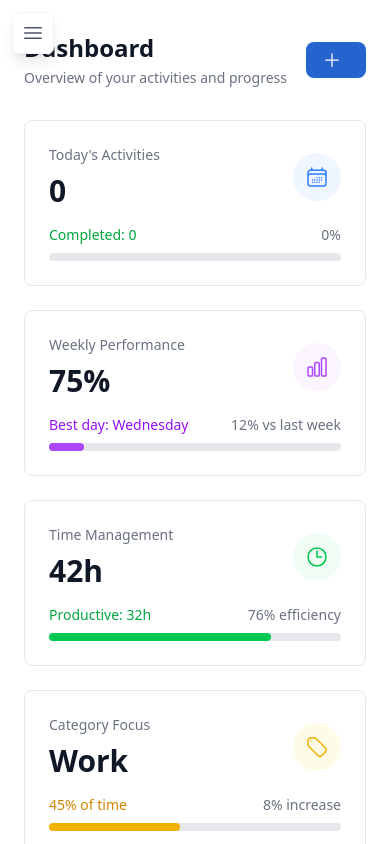
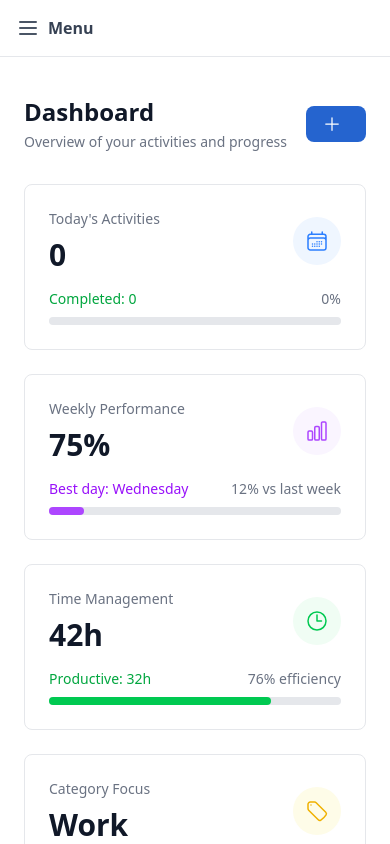
Before and after one commit to kgrg/vue3-tailwind-todo, a Vue app: page / in a window 390 px wide. Shown: the top 844 px of the page. Built offline with nearby package versions, Linux system fonts and the light colour scheme.

Commit message:
fix(ui): mobile menu

```diff
--- a/src/layouts/AppSidebar.vue
+++ b/src/layouts/AppSidebar.vue
@@ -1,29 +1,30 @@
 <template>
   <div>
-    <!-- Mobile Menu Button -->
-    <button
-      @click="isOpen = !isOpen"
-      class="lg:hidden fixed top-3 left-3 z-20 p-2 rounded-md bg-white shadow-lg border border-gray-100"
-      aria-label="Toggle menu"
-    >
-      <Bars3Icon v-if="!isOpen" class="w-6 h-6 text-gray-600" />
-      <XMarkIcon v-else class="w-6 h-6 text-gray-600" />
-    </button>
-
-    <!-- Overlay -->
-    <div
-      v-if="isOpen"
-      class="fixed inset-0 bg-gray-600 bg-opacity-50 transition-opacity lg:hidden z-10"
-      @click="isOpen = false"
-    ></div>
-
     <!-- Sidebar -->
     <aside
       :class="[
-        'fixed inset-y-0 left-0 z-20 w-64 bg-white border-r border-gray-100 transform transition-transform duration-300 ease-in-out lg:translate-x-0 lg:static lg:z-0',
+        'fixed inset-y-0 left-0 z-30 w-64 bg-white border-r border-gray-100 transform transition-transform duration-300 ease-in-out mt-0 lg:mt-0 lg:translate-x-0 lg:static lg:z-0',
         isOpen ? 'translate-x-0' : '-translate-x-full'
       ]"
     >
+      <!-- Mobile Menu Button (only when sidebar is closed) -->
+      <button
+        v-if="!isOpen"
+        @click="$emit('close-sidebar')"
+        class="lg:hidden absolute top-3 left-3 z-40 p-2 rounded-md bg-white shadow-lg border border-gray-100"
+        aria-label="Open menu"
+      >
+        <Bars3Icon class="w-6 h-6 text-gray-600" />
+      </button>
+      <!-- Close Button (only when sidebar is open) -->
+      <button
+        v-if="isOpen"
+        @click="$emit('close-sidebar')"
+        class="lg:hidden absolute top-3 left-3 z-40 p-2 rounded-md bg-white shadow-lg border border-gray-100"
+        aria-label="Close menu"
+      >
+        <XMarkIcon class="w-6 h-6 text-gray-600" />
+      </button>
       <div class="flex flex-col h-full p-4 pt-16 lg:pt-4 space-y-6">
         <!-- Top Navigation -->
         <nav class="space-y-1">
@@ -34,10 +35,9 @@
             :icon="item.icon"
             :label="item.label"
             :active="isActive(item.path)"
-            @click="closeMobileMenu"
+            @click="() => $emit('close-sidebar')"
           />
         </nav>
-
         <!-- Lists Section -->
         <div>
           <h3 class="text-sm font-semibold text-gray-500 px-3 mb-2">Lists</h3>
@@ -49,11 +49,10 @@
               :icon="item.icon"
               :label="item.label"
               :active="isActive(item.path)"
-              @click="closeMobileMenu"
+              @click="() => $emit('close-sidebar')"
             />
           </nav>
         </div>
-
         <!-- Tags Section -->
         <div>
           <h3 class="text-sm font-semibold text-gray-500 px-3 mb-2">Tags</h3>
@@ -66,11 +65,10 @@
               :label="item.label"
               :active="isActive(item.path)"
               :color="item.color"
-              @click="closeMobileMenu"
+              @click="() => $emit('close-sidebar')"
             />
           </nav>
         </div>
-
         <!-- Bottom Navigation -->
         <div class="mt-auto space-y-1">
           <NavItem
@@ -80,16 +78,22 @@
             :icon="item.icon"
             :label="item.label"
             :active="isActive(item.path)"
-            @click="closeMobileMenu"
+            @click="() => $emit('close-sidebar')"
           />
         </div>
       </div>
     </aside>
+    <!-- Overlay -->
+    <div
+      v-if="isOpen"
+      class="fixed inset-0 bg-gray-600 bg-opacity-50 transition-opacity lg:hidden z-20"
+      @click="$emit('close-sidebar')"
+    ></div>
   </div>
 </template>
 
 <script setup lang="ts">
-import { ref } from 'vue'
+import { defineProps, defineEmits } from 'vue'
 import { useRoute } from 'vue-router'
 import NavItem from '@/core/components/NavItem.vue'
 import {
@@ -112,12 +116,10 @@ import {
   ClipboardDocumentListIcon
 } from '@heroicons/vue/24/outline'
 
+const props = defineProps<{ isOpen: boolean }>()
+defineEmits(['close-sidebar'])
+
 const route = useRoute()
-const isOpen = ref(false)
-
-const closeMobileMenu = () => {
-  isOpen.value = false
-}
 
 const isActive = (path: string): boolean => {
   return route?.path === path
--- a/src/layouts/DashboardLayout.vue
+++ b/src/layouts/DashboardLayout.vue
@@ -1,12 +1,24 @@
 <template>
   <div class="min-h-screen flex flex-col lg:flex-row">
-    <AppSidebar />
-    <main class="flex-1 overflow-y-auto bg-white lg:h-screen">
+    <!-- Mobile Menu Button at the very top -->
+    <button
+      @click="isSidebarOpen = true"
+      class="lg:hidden fixed top-0 left-0 w-full z-50 p-4 bg-white border-b border-gray-200 flex items-center"
+      aria-label="Open menu"
+    >
+      <svg xmlns="http://www.w3.org/2000/svg" class="h-6 w-6 text-gray-600" fill="none" viewBox="0 0 24 24" stroke="currentColor"><path stroke-linecap="round" stroke-linejoin="round" stroke-width="2" d="M4 6h16M4 12h16M4 18h16" /></svg>
+      <span class="ml-2 font-semibold text-gray-700">Menu</span>
+    </button>
+    <AppSidebar :is-open="isSidebarOpen" @close-sidebar="isSidebarOpen = false" />
+    <main class="flex-1 overflow-y-auto bg-white lg:h-screen pt-16 lg:pt-0">
       <router-view></router-view>
     </main>
   </div>
 </template>
 
 <script setup lang="ts">
+import { ref } from 'vue'
 import AppSidebar from './AppSidebar.vue'
+
+const isSidebarOpen = ref(false)
 </script>
```
